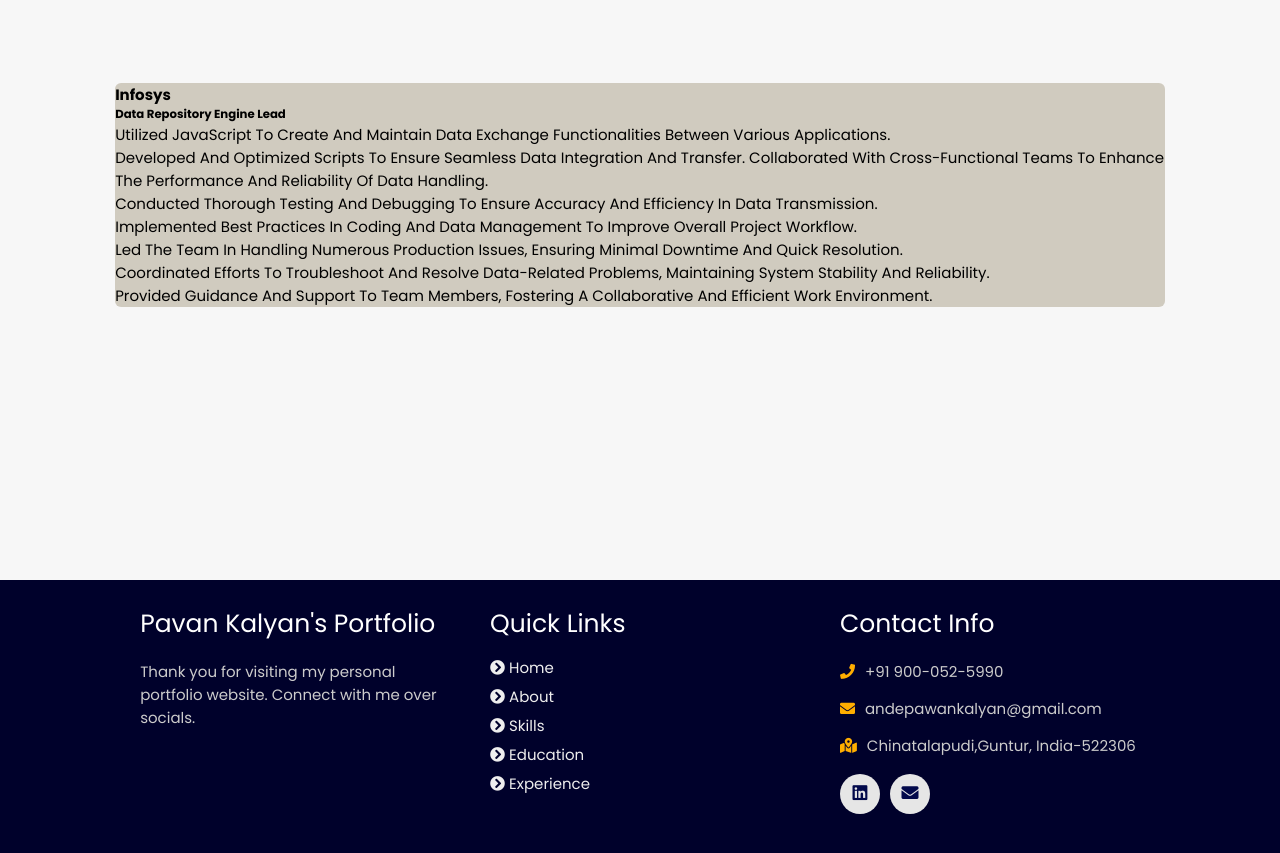
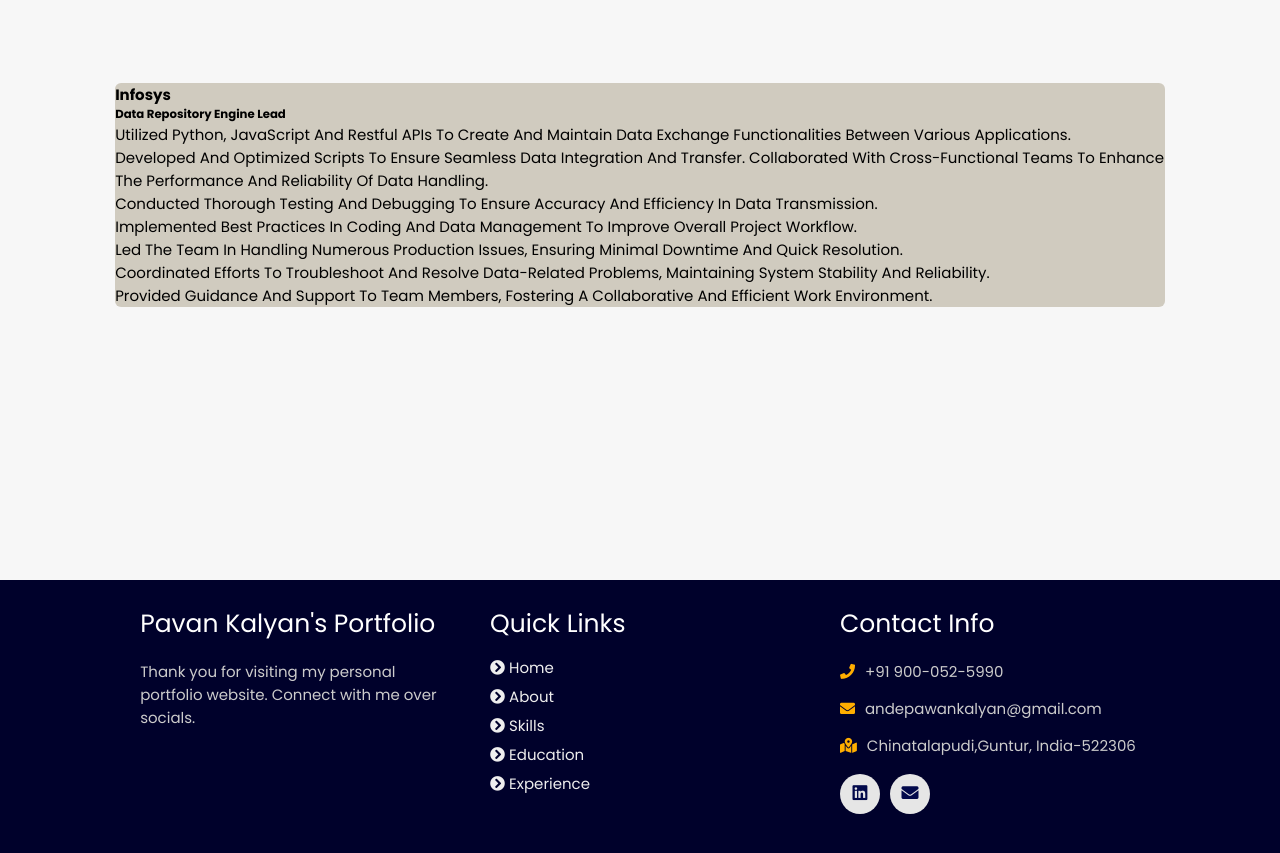
Before and after one commit to kalyanande47/My-Portfolio, a plain HTML site: page index.html in a window 1280 px wide. Shown: the part 3180-4033 px from the top of the page. Drawn offline with nearby package versions, Linux system fonts and the light colour scheme; no server answers.

Commit message:
Update index.html

```diff
--- a/index.html
+++ b/index.html
@@ -242,7 +242,7 @@
     </div>
     <div class="desc">
         <h3>Data Repository Engine Lead</h3>
-        <p style="font-size: 150%;">Utilized JavaScript to create and maintain data exchange functionalities between various
+        <p style="font-size: 150%;">Utilized Python, JavaScript and Restful APIs to create and maintain data exchange functionalities between various
           applications. <br>
             Developed and optimized scripts to ensure seamless data integration and transfer.
            Collaborated with cross-functional teams to enhance the performance and reliability of
```
